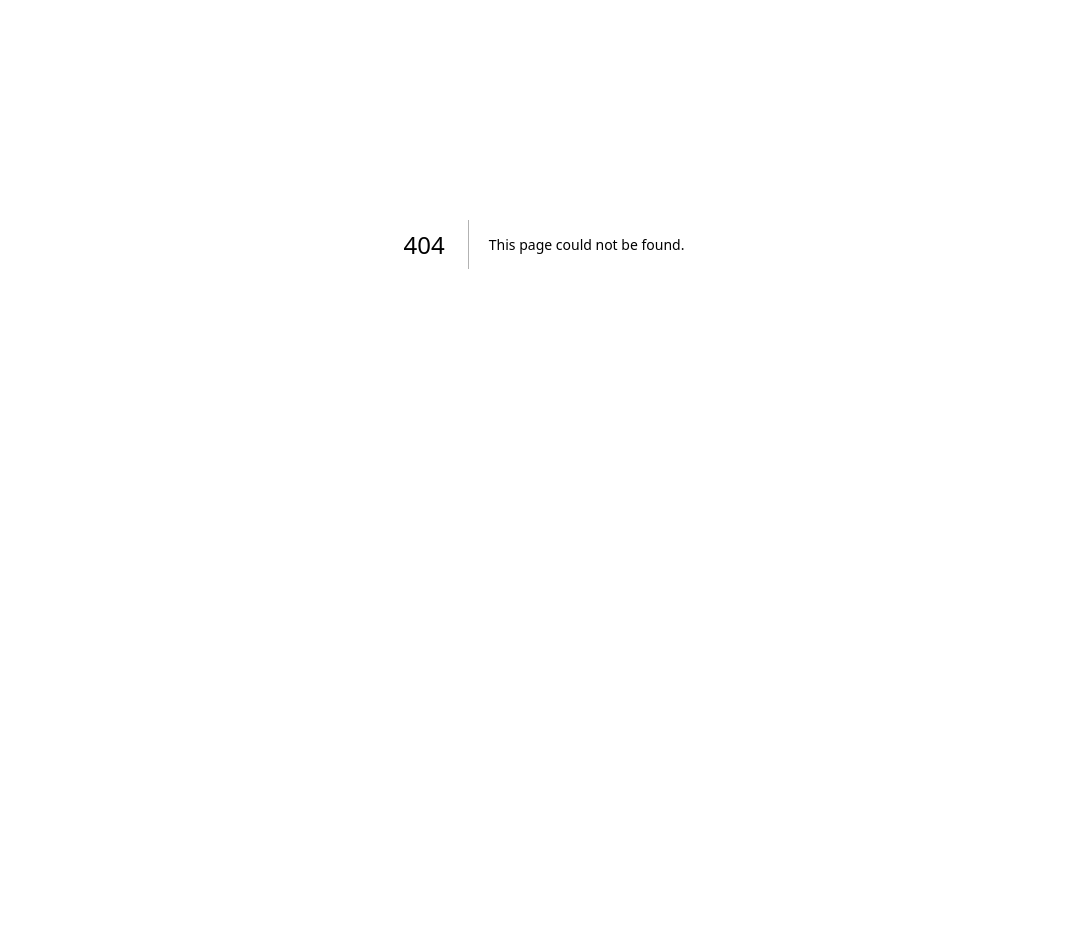
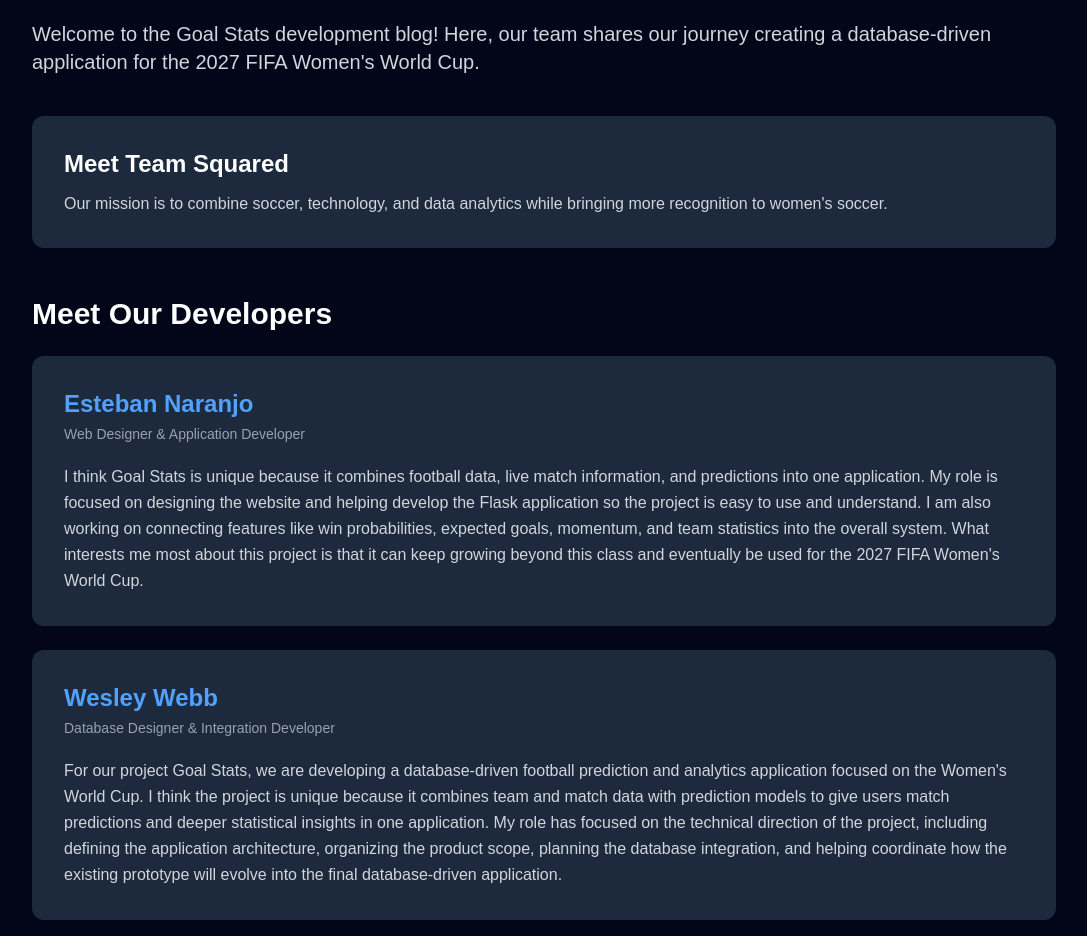
Before and after one commit to WestiferRobin/goal-stats-app, a Next.js app: page /blog in a window 1280 px wide. Before the commit this address had no page. Shown: the part 156-1092 px from the top of the page, without its empty margins (96-1183 px from the left). Before the commit the page ends 800 px from the top, so only its background shows below. Built offline with nearby package versions, Linux system fonts and the light colour scheme.

Commit message:
Add GoalStats team blog page

```diff
--- /dev/null
+++ b/src/app/blog/page.tsx
@@ -0,0 +1,151 @@
+
+export default function BlogPage() {
+    return (
+      <main className="min-h-screen bg-slate-950 px-8 py-16 text-white">
+        <div className="mx-auto max-w-5xl">
+          <p className="mb-4 text-blue-400 font-semibold">
+            TEAM SQUARED
+          </p>
+
+          <h1 className="text-5xl font-bold mb-6">
+            Goal Stats Blog
+          </h1>
+
+          <p className="text-xl text-gray-300">
+            Welcome to the Goal Stats development blog!
+            Here, our team shares our journey creating a
+            database-driven application for the 2027 FIFA
+            Women's World Cup.
+          </p>
+
+          <div className="mt-10 rounded-xl bg-slate-800 p-8">
+            <h2 className="text-2xl font-bold mb-3">
+              Meet Team Squared
+            </h2>
+
+            <p className="text-gray-300">
+              Our mission is to combine soccer, technology,
+              and data analytics while bringing more
+              recognition to women's soccer.
+            </p>
+          </div>
+
+            {/* Team Member Blog Posts */}
+            <section className="mt-12">
+            <h2 className="mb-6 text-3xl font-bold">
+                Meet Our Developers
+            </h2>
+
+            <div className="space-y-6">
+
+                {/* Esteban */}
+                <article className="rounded-xl bg-slate-800 p-8">
+                <h3 className="text-2xl font-bold text-blue-400">
+                    Esteban Naranjo
+                </h3>
+                <p className="mt-1 text-sm text-gray-400">
+                    Web Designer & Application Developer
+                </p>
+                <p className="mt-5 leading-relaxed text-gray-300">
+                    I think Goal Stats is unique because it combines football
+                    data, live match information, and predictions into one
+                    application. My role is focused on designing the website
+                    and helping develop the Flask application so the project
+                    is easy to use and understand. I am also working on
+                    connecting features like win probabilities, expected
+                    goals, momentum, and team statistics into the overall
+                    system. What interests me most about this project is
+                    that it can keep growing beyond this class and eventually
+                    be used for the 2027 FIFA Women's World Cup.
+                </p>
+                </article>
+
+                {/* Wesley */}
+                <article className="rounded-xl bg-slate-800 p-8">
+                <h3 className="text-2xl font-bold text-blue-400">
+                    Wesley Webb
+                </h3>
+                <p className="mt-1 text-sm text-gray-400">
+                    Database Designer & Integration Developer
+                </p>
+                <p className="mt-5 leading-relaxed text-gray-300">
+                    For our project Goal Stats, we are developing a
+                    database-driven football prediction and analytics
+                    application focused on the Women's World Cup.
+                    I think the project is unique because it combines
+                    team and match data with prediction models to give
+                    users match predictions and deeper statistical insights
+                    in one application. My role has focused on the technical
+                    direction of the project, including defining the
+                    application architecture, organizing the product scope,
+                    planning the database integration, and helping coordinate
+                    how the existing prototype will evolve into the final
+                    database-driven application.
+                </p>
+                </article>
+
+                {/* Nikita */}
+                <article className="rounded-xl bg-slate-800 p-8">
+                <h3 className="text-2xl font-bold text-blue-400">
+                    Nikita Bordbar
+                </h3>
+                <p className="mt-1 text-sm text-gray-400">
+                    Web/Backend Designer & Database Integration
+                </p>
+                <p className="mt-5 leading-relaxed text-gray-300">
+                    For our Goal Stats project, our team, Team Squared,
+                    is developing a database application focused on the
+                    Women's World Cup that allows users to explore teams,
+                    players, match statistics, and performance analytics
+                    in one place. I think Goal Stats is unique because
+                    we wanted to create something that not only uses data
+                    in an interesting way but also brings more attention
+                    to women's football. Men's sports often receive
+                    significantly more attention and coverage, so our
+                    team wanted to build a platform that highlights women
+                    athletes, their teams, and their accomplishments while
+                    making their statistics easy and interesting to explore.
+                    My role focuses on helping design the website and backend
+                    while integrating our database with the application so
+                    users can easily access and interact with the data.
+                    I am excited to be part of a project that combines my
+                    interest in sports and technology while also helping
+                    give more visibility and recognition to women's football.
+                </p>
+                </article>
+
+                {/* Mehla */}
+                <article className="rounded-xl bg-slate-800 p-8">
+                <h3 className="text-2xl font-bold text-blue-400">
+                    Mehla Abebe
+                </h3>
+                <p className="mt-1 text-sm text-gray-400">
+                    Data / Frontend & UI Integration
+                </p>
+                <p className="mt-5 leading-relaxed text-gray-300">
+                    The Goal Stats project is designed to provide predictive
+                    analytics for women's football teams. What I find most
+                    interesting about it is that it serves a dual purpose
+                    and involves multiple stakeholders. Its most obvious
+                    purpose is to allow countries to gain a better
+                    understanding of who they are drafting for their teams
+                    in the 2027 FIFA Women's World Cup. A hidden purpose
+                    may be its power to change how fans approach sports
+                    betting by using statistics versus emotional judgments.
+                    My role in this project focuses on discovering data
+                    that needs to be used for predictive analytics.
+                    This data will be seeded into the system to find
+                    patterns in wins and losses among players and teams.
+                    The overall software will be accessible to end users
+                    through an easy-to-navigate web application built
+                    with React.
+                </p>
+                </article>
+
+            </div>
+            </section>
+
+        </div>
+      </main>
+    );
+  }
```
